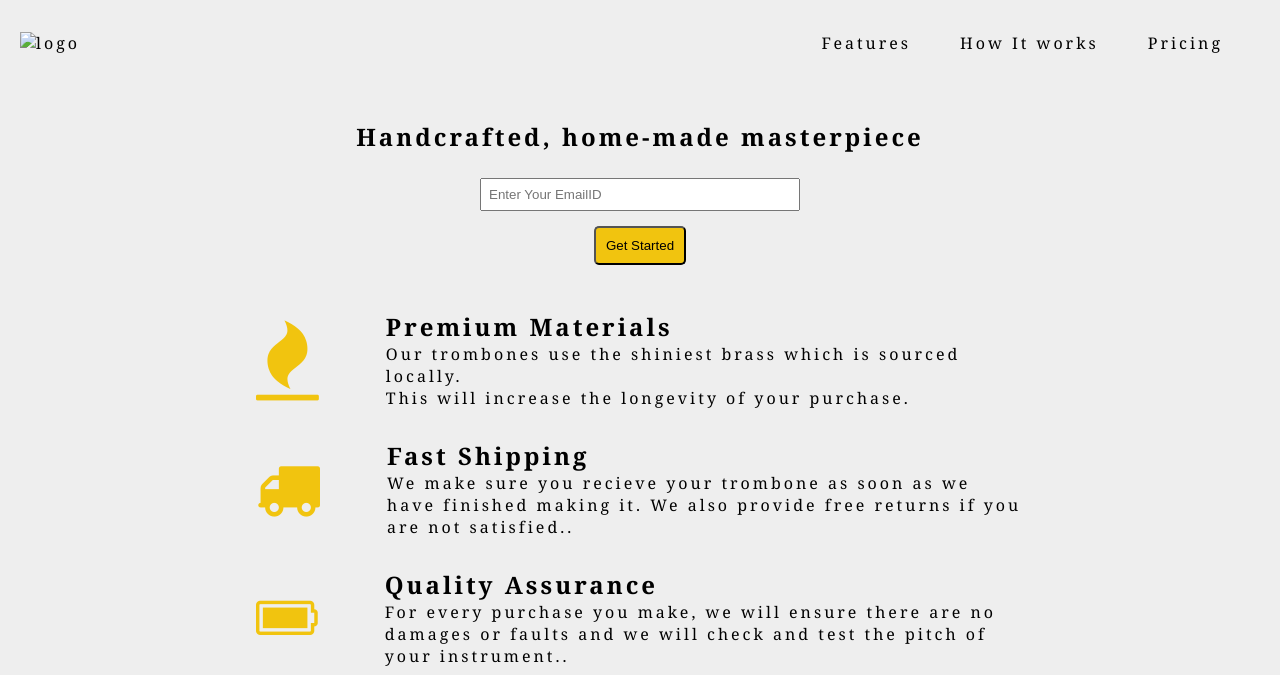
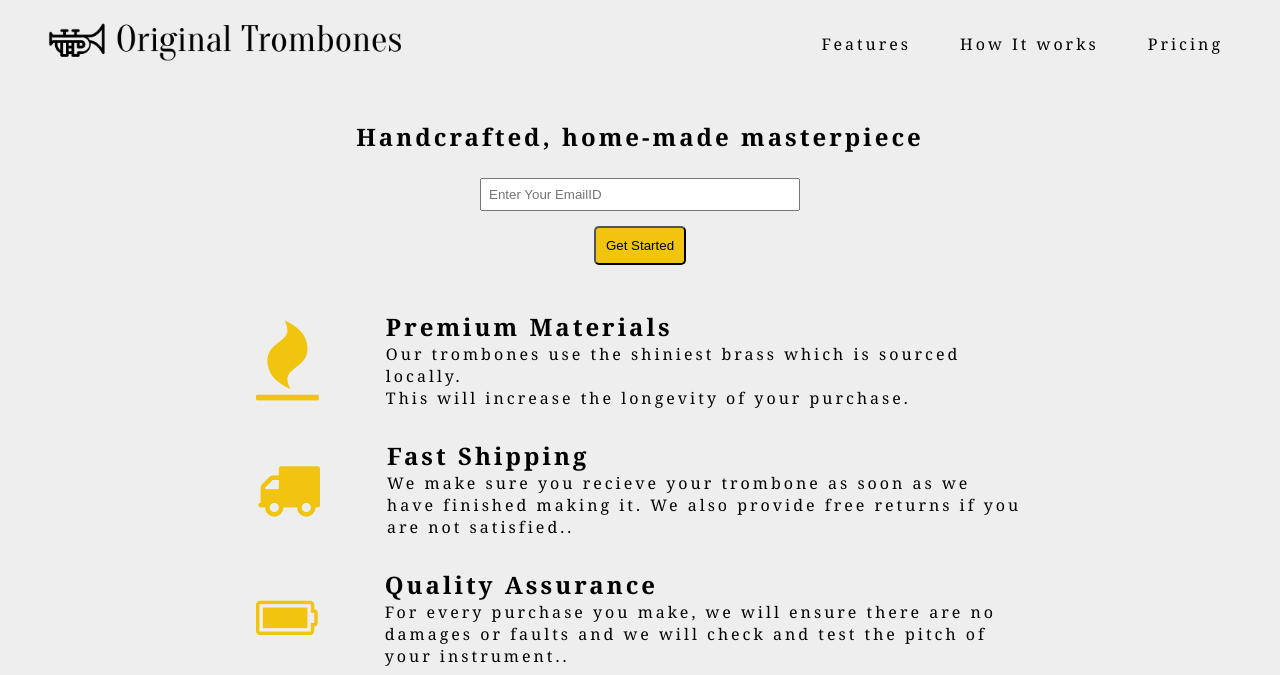
Before and after one commit to shivaji075/Revise-basic-web-development, a plain HTML site: page index.html in a window 1280 px wide. Shown: the top 675 px of the page. Drawn offline with Linux system fonts and the light colour scheme.

Commit message:
Update index.html

```diff
--- a/index.html
+++ b/index.html
@@ -17,7 +17,7 @@
   <div class="wrap">
     <header id="header" class="flex">
       <div class="logo">
-        <img src="./images/product-landing-page-logo.png" alt="logo">
+        <img src="./product-landing-page-logo.png" alt="logo">
 
       </div>
       <nav id="nav-bar" class="flex">
```
